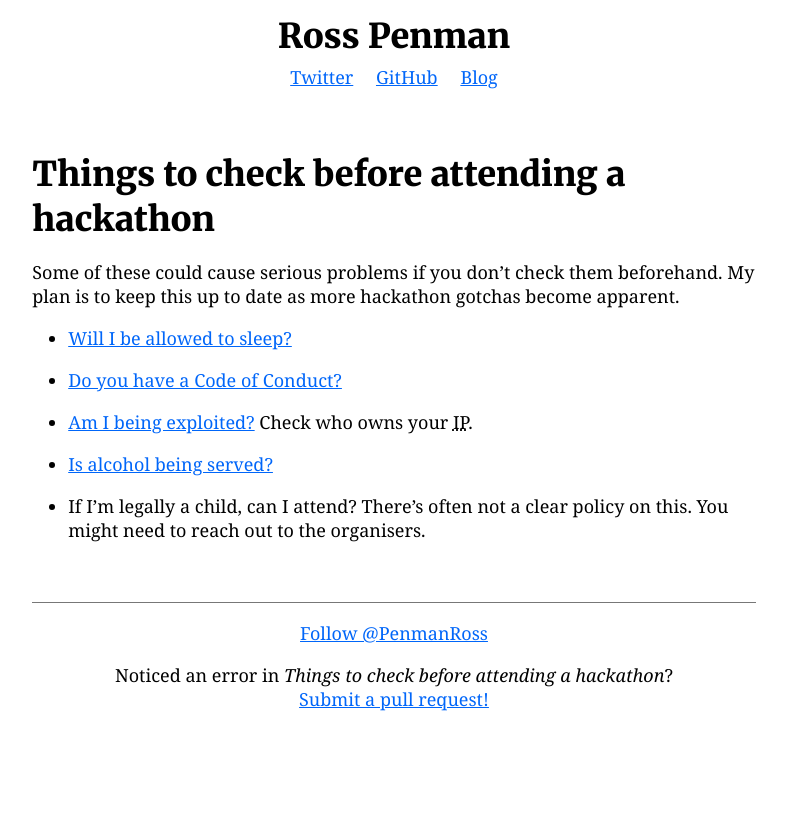
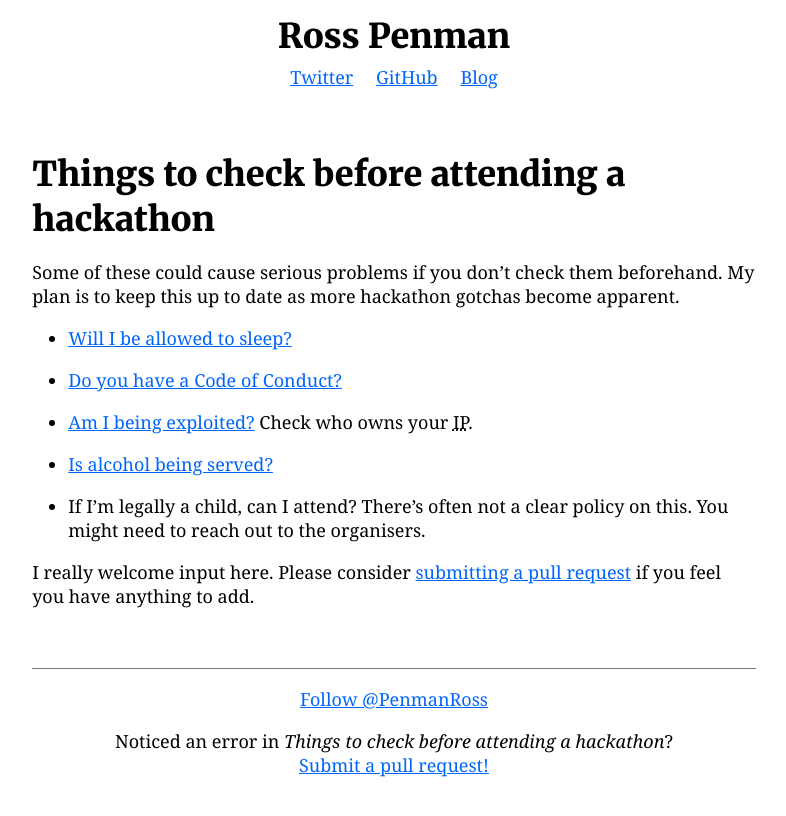
Before and after one commit to hyl/penman.github.io, a Jekyll site: the page built from _posts/2014-10-31-prehackathon.md, in a window 1280 px wide, cut to the strip 184-1004 px from the top of the page. Shown: the top 816 px of the strip, without its empty margins (246-1032 px from the left). Built offline with Jekyll 4.4.1, drawn with Linux system fonts in a browser that asks for light colours; Markdown is read by kramdown in place of the engine named in the settings; comment, search, counter and statistics services are not loaded; before the commit the page ends 938 px from its top, so only the background shows below that.

Commit message:
Pull requests plz

```diff
--- a/_posts/2014-10-31-prehackathon.md
+++ b/_posts/2014-10-31-prehackathon.md
@@ -11,3 +11,5 @@ My plan is to keep this up to date as more hackathon gotchas become apparent.
 * [Am I being exploited?](http://jamiemsmyth.blogspot.co.uk/2013/01/corporate-hackathons-fine-line-between.html) Check who owns your <abbr title="Intellectual Property">IP</abbr>.
 * [Is alcohol being served?](https://modelviewculture.com/pieces/alcohol-and-inclusivity-planning-tech-events-with-non-alcoholic-options)
 * If I'm legally a child, can I attend? There's often not a clear policy on this. You might need to reach out to the organisers.
+
+I really welcome input here. Please consider [submitting a pull request](https://github.com/penman/penman.github.com/edit/master/_posts/2014-10-31-prehackathon.md) if you feel you have anything to add.
```
